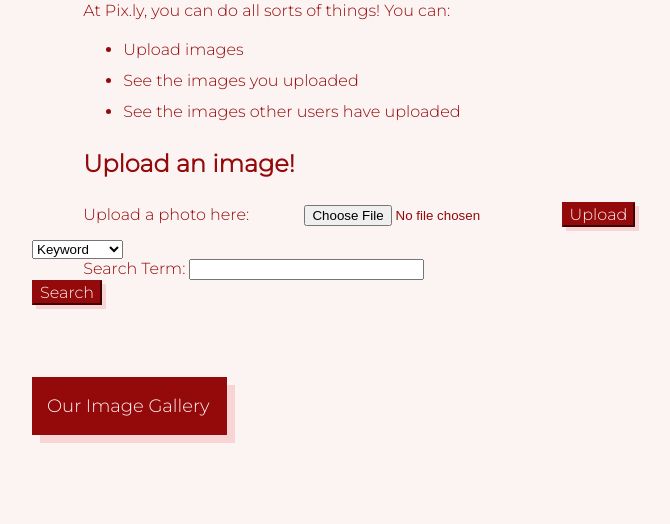
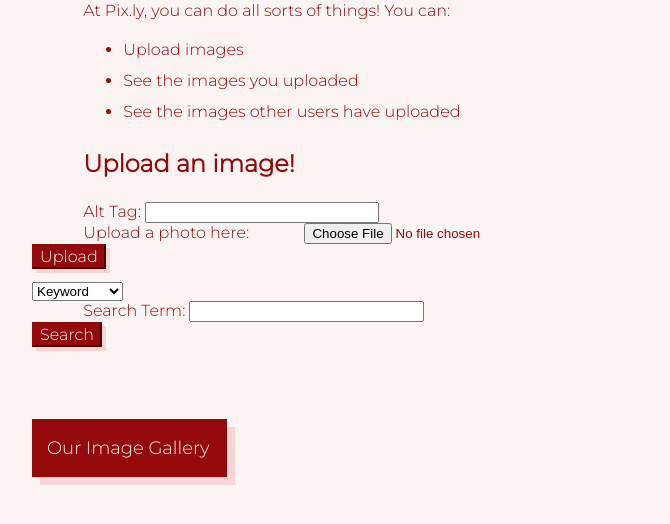
Before and after one commit to jswwWorks/jw-cyoa-pixly, a Flask app: page /upload in a window 1280 px wide. Shown: the part 244-768 px from the top of the page, without its empty margins (96-766 px from the left). Run offline with Flask 3, Linux system fonts and the light colour scheme.

Commit message:
added alt tag form input

```diff
--- a/templates/form.html
+++ b/templates/form.html
@@ -2,9 +2,19 @@
 
 {% block content %}
 <h2>Upload an image!</h2>
+
 <form method="POST" enctype="multipart/form-data" action="{{ url_for('upload_photo') }}">
-  <label for="photo">Upload a photo here: </label>
-  <input type="file" name="photo" id="photo">
+
+  <div>
+    <label for="search-term-alt-tag">Alt Tag: </label>
+    <input id="search-term-alt-tag" name="search-term-alt-tag" required />
+  </div>
+
+  <div>
+    <label for="photo">Upload a photo here: </label>
+    <input type="file" name="photo" id="photo">
+  </div>
+
   <button type="submit">Upload</button>
 </form>
 {% endblock %}
```
